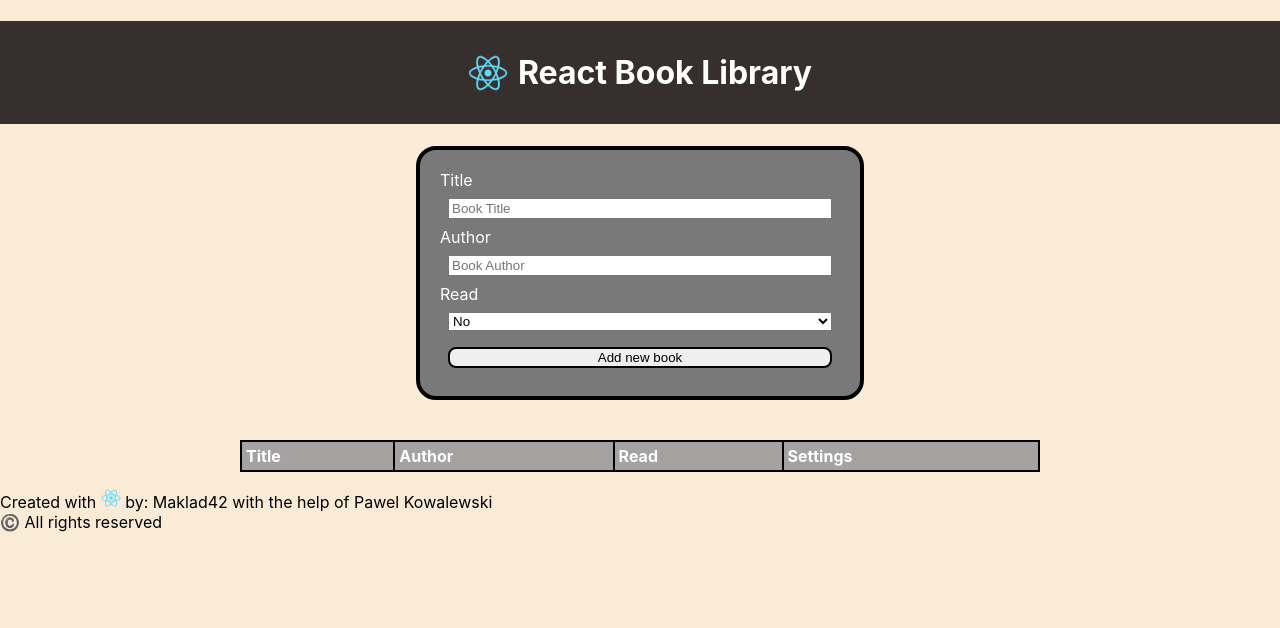
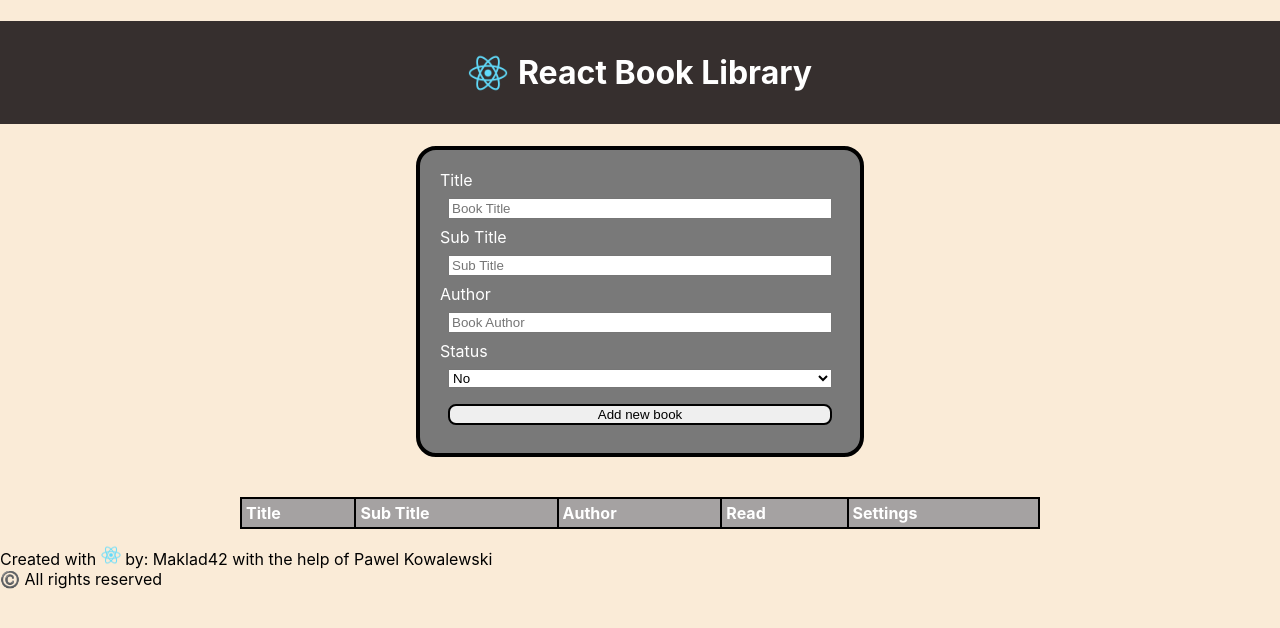
Before and after one commit to maklad42/library, a React (Create React App) app: page / in a window 1280 px wide. Shown: the top 628 px of the page. Built offline with nearby package versions, Linux system fonts and the light colour scheme.

Commit message:
Adds Sub Title field to the book type, and adds Next and Buy options to the Status pulldown. Also removes duplicate css and refactors some css selectors. 210816

```diff
--- a/src/App.css
+++ b/src/App.css
@@ -12,17 +12,15 @@ html {
   color: white;
   align-content: center;
 }
-#bookName {
+#bookName,
+#bookAuthor,
+#bookSubTitle,
+#read,
+#submit {
   margin: 8px;
 }
-#bookAuthor {
-  margin: 8px;
-}
-#read {
-  margin: 8px;
-}
+
 #submit {
-  margin: 8px;
   border: solid black 2px;
   border-radius: 8px;
 }
@@ -93,98 +91,3 @@ th {
     word-break: break-all;
   }
 }
-html {
-  background-color: antiquewhite;
-}
-.bookForm {
-  display: grid;
-  width: 400px;
-  border: solid black 4px;
-  border-radius: 20px;
-  margin: auto auto 40px;
-  padding: 20px;
-  background-color: rgb(121, 121, 121);
-  color: white;
-  align-content: center;
-}
-#bookName {
-  margin: 8px;
-}
-#bookAuthor {
-  margin: 8px;
-}
-#read {
-  margin: 8px;
-}
-#submit {
-  margin: 8px;
-  border: solid black 2px;
-  border-radius: 8px;
-}
-table {
-  width: 800px;
-  margin: 0px auto;
-  border: solid black 2px;
-}
-table,
-th,
-td {
-  border-collapse: collapse;
-}
-th,
-td {
-  border: solid 2px black;
-  padding: 4px;
-  background-color: rgb(121, 121, 121);
-  color: white;
-}
-th {
-  text-align: left;
-  background-color: rgb(165, 162, 162);
-  color: white;
-}
-#settings {
-  width: 200px;
-}
-#settings > * {
-  margin: 4px;
-  border: solid black 2px;
-}
-.Header {
-  display: flex;
-  align-items: center;
-  text-align: center;
-  background-color: rgb(54, 47, 46);
-  color: white;
-}
-.Header > p {
-  margin-left: 0px;
-  margin-right: auto;
-}
-.Footer {
-  text-align: center;
-  padding: 2px 0px 2px 0px;
-  margin-top: 20px;
-  background-color: rgb(54, 47, 46);
-  color: white;
-}
-#logoHeader {
-  margin-right: 10px;
-  margin-left: auto;
-  width: 40px;
-  height: 40px;
-}
-#footerLogo {
-  width: 20px;
-  height: 20px;
-}
-@media only screen and (max-width: 600px) {
-  .bookForm,
-  table {
-    width: auto;
-    table-layout: fixed;
-  }
-  td {
-    word-break: break-all;
-  }
-}
--- a/src/components/List.js
+++ b/src/components/List.js
@@ -5,7 +5,11 @@ export default class List extends React.Component {
     super(props);
     this.state = {
       bookName: '',
+      bookSubTitle: '',
       bookAuthor: '',
+      bookCategory: '',
+      bookSeries: '',
+      bookSeriesNo: '',
       read: 'No',
       books: [],
     };
@@ -20,6 +24,7 @@ export default class List extends React.Component {
   submitHandler = (e) => {
     e.preventDefault();
     const bookNameVal = this.state.bookName;
+    const bookSubTitleVal = this.state.bookSubTitle;
     const bookAuthorVal = this.state.bookAuthor;
     const readVal = this.state.read;
     if (bookNameVal && bookAuthorVal) {
@@ -29,6 +34,7 @@ export default class List extends React.Component {
             ...prevState.books,
             {
               bookName: bookNameVal,
+              bookSubTitle: bookSubTitleVal,
               bookAuthor: bookAuthorVal,
               read: readVal,
             },
@@ -84,6 +90,16 @@ export default class List extends React.Component {
               onChange={this.changeHandler}
               required
             />
+            <label for="bookSubTitle">Sub Title</label>
+            <input
+              id="bookSubTitle"
+              name="bookSubTitle"
+              type="text"
+              placeholder="Sub Title"
+              maxLength="150"
+              onChange={this.changeHandler}
+              required
+            />
             <label for="bookAuthor">Author</label>
             <input
               id="bookAuthor"
@@ -94,23 +110,27 @@ export default class List extends React.Component {
               onChange={this.changeHandler}
               required
             />
-            <label for="read">Read</label>
+            <label for="read">Status</label>
             <select
               id="read"
               name="read"
               onChange={this.changeHandler}
               value={this.state.read}
             >
-              <option value="Yes">Yes</option>
+              <option value="Reading">Yes</option>
               <option value="No">No</option>
+              <option value="Next">Next</option>
+              <option value="Buy">Buy</option>
             </select>
             <input id="submit" type="submit" value="Add new book" />
           </form>
         </div>
+        {/* ToDo: Move the following table to a separate component */}
         <div>
           <table>
             <tr>
               <th>Title</th>
+              <th>Sub Title</th>
               <th>Author</th>
               <th>Read</th>
               <th colspan="2">Settings</th>
@@ -119,6 +139,7 @@ export default class List extends React.Component {
               return (
                 <tr key={index}>
                   <td>{item.bookName}</td>
+                  <td>{item.bookSubTitle}</td>
                   <td>{item.bookAuthor}</td>
                   <td>{item.read}</td>
                   <td id="settings">
```
